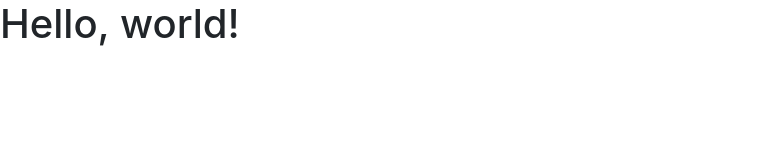
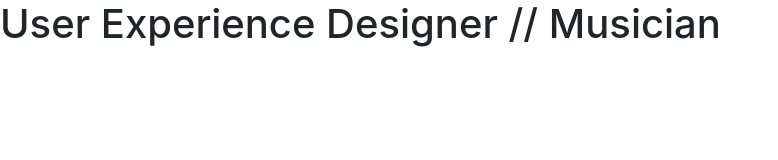
Before and after one commit to JWRanton/JWRanton.github.io, a plain HTML site: page index.html in a window 1280 px wide. Shown: the whole page, without its empty margins (0-778 px from the left). Drawn offline with nearby package versions, Linux system fonts and the light colour scheme.

Commit message:
testing build

```diff
--- a/index.html
+++ b/index.html
@@ -18,7 +18,7 @@
     <![endif]-->
   </head>
   <body>
-    <h1>Hello, world!</h1>
+    <h1>User Experience Designer // Musician</h1>
 
     <!-- jQuery (necessary for Bootstrap's JavaScript plugins) -->
     <script src="https://ajax.googleapis.com/ajax/libs/jquery/1.12.4/jquery.min.js"></script>
```
